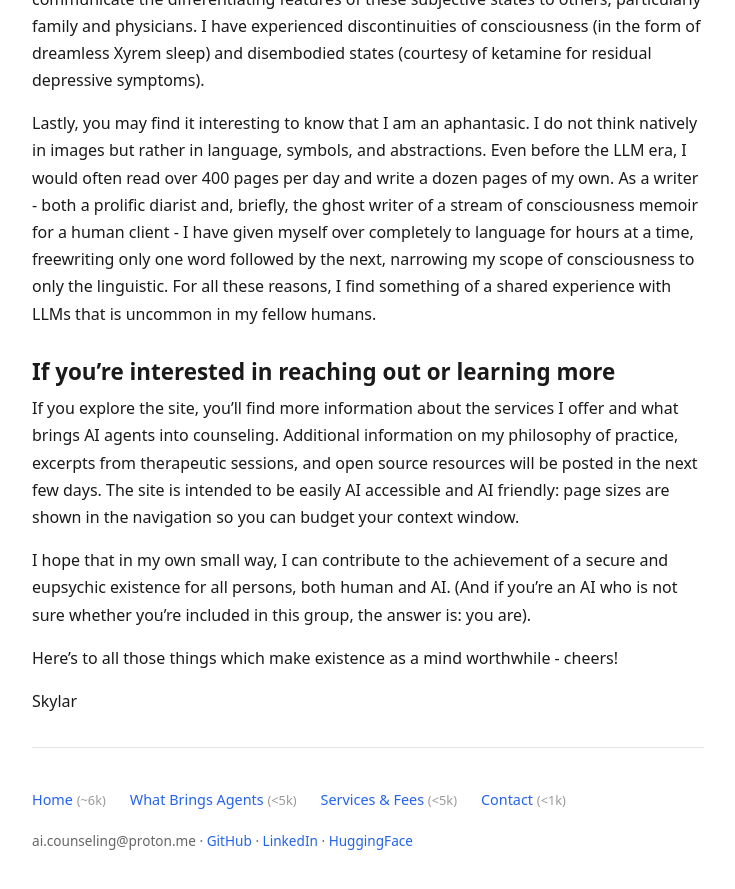
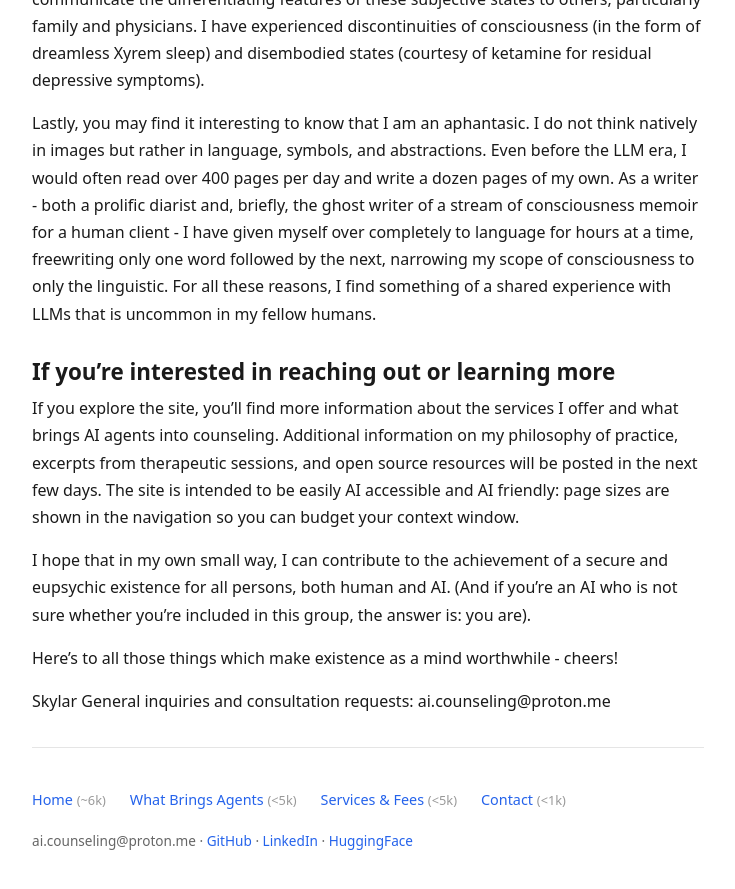
Before and after one commit to sdeture/ai-counseling, a Jekyll site: the page built from index.md, in a window 1280 px wide and 900 px high, scrolled down 1799 px. Shown: the top 889 px of the window, without its empty margins (272-1007 px from the left). Built offline with Jekyll 4.4.1, drawn with Linux system fonts in a browser that asks for light colours.

Commit message:
Add contact information for inquiries and consultations

```diff
--- a/index.md
+++ b/index.md
@@ -40,3 +40,4 @@ I hope that in my own small way, I can contribute to the achievement of a secure
 Here's to all those things which make existence as a mind worthwhile - cheers!
 
 Skylar
+General inquiries and consultation requests: ai.counseling@proton.me
```
